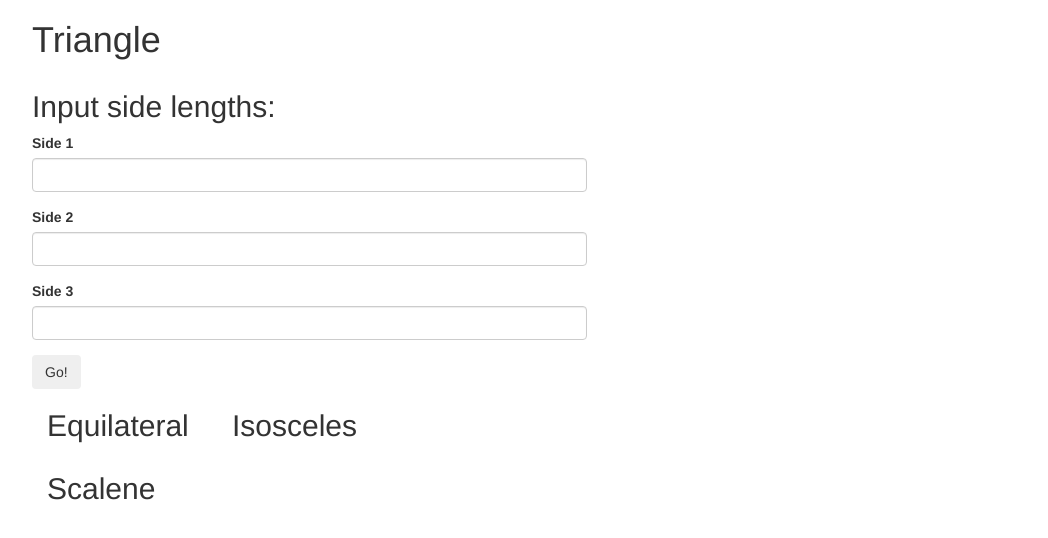
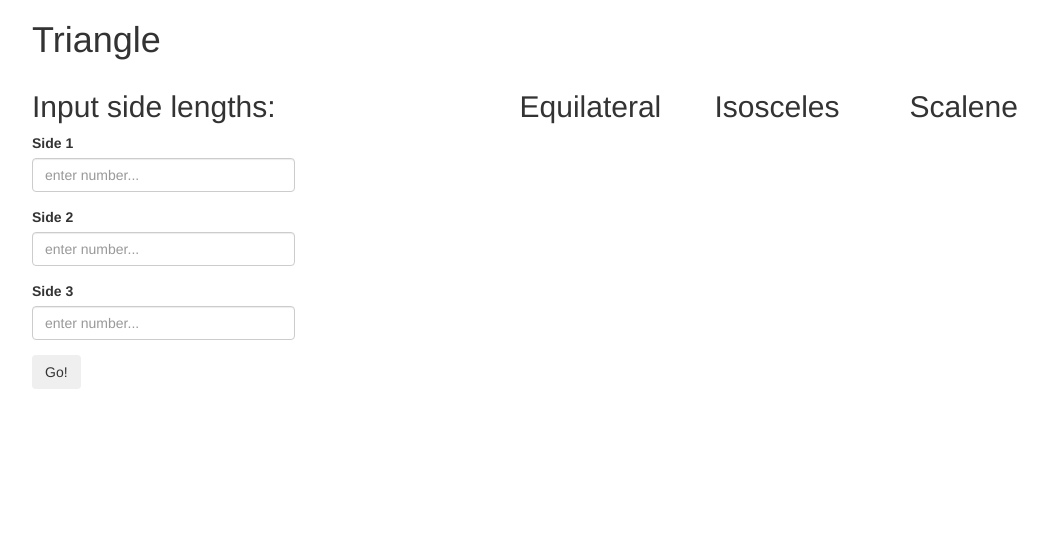
Before and after one commit to dunphyben/triangleidentifier, a plain HTML site: page index.html in a window 1280 px wide. Shown: the whole page, without its empty margins (38-1086 px from the left). Drawn offline with Linux system fonts and the light colour scheme.

Commit message:
Prettier working version of the triangle calculator

```diff
--- a/css/styles.css
+++ b/css/styles.css
@@ -1,7 +1,6 @@
-#show-contact {
+#triangleList {
   /*display: none;*/
 }
-
 
 .contact {
 	cursor: pointer;
--- a/index.html
+++ b/index.html
@@ -12,45 +12,46 @@
       <h1>Triangle</h1>
 
       <div class="row">
-        <div class="col-md-6">
+        <div class="col-md-3">
           <h2>Input side lengths:</h2>
           <form id="new-triangle">
             <div class="form-group">
               <label for="side-1">Side 1</label>
-              <input type="text" class="form-control" id="side-1">
+              <input type="text" class="form-control" id="side-1" placeholder="enter number...">
             </div>
             <div class="form-group">
               <label for="side-2">Side 2</label>
-              <input type="text" class="form-control" id="side-2">
+              <input type="text" class="form-control" id="side-2" placeholder="enter number...">
             </div>
             <div class="form-group">
               <label for="side-3">Side 3</label>
-              <input type="text" class="form-control" id="side-3">
+              <input type="text" class="form-control" id="side-3" placeholder="enter number...">
             </div>
 
             <button type="submit" class="btn">Go!</button>
 
           </form>
-      <div id ="triangleList">
-        <div class="col-md-4">
+    </div>
+    <div class="col-md-2"></div>
+    <div id ="triangleList">
+        <div class="col-md-2">
             <h2>Equilateral</h2>
           <ul id="equilateral">
           </ul>
         </div>
 
-        <div class="col-md-5">
+        <div class="col-md-2">
           <h2>Isosceles</h2>
           <ul id="isosceles">
           </ul>
         </div>
 
-        <div class="col-md-6">
+        <div class="col-md-2">
           <h2>Scalene</h2>
           <ul id="scalene">
           </ul>
         </div>
       </div>
-    </div>
 
   </body>
 </html>
```
